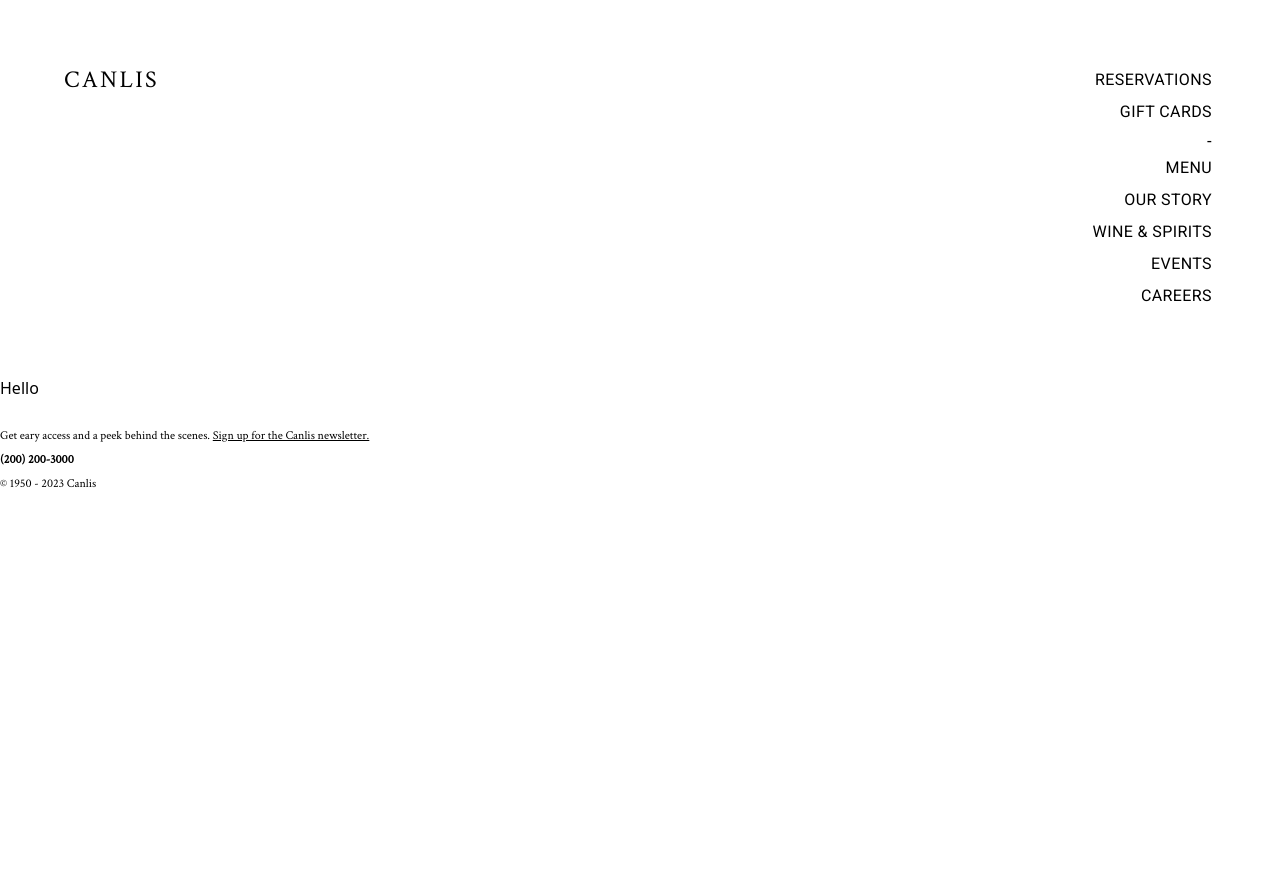
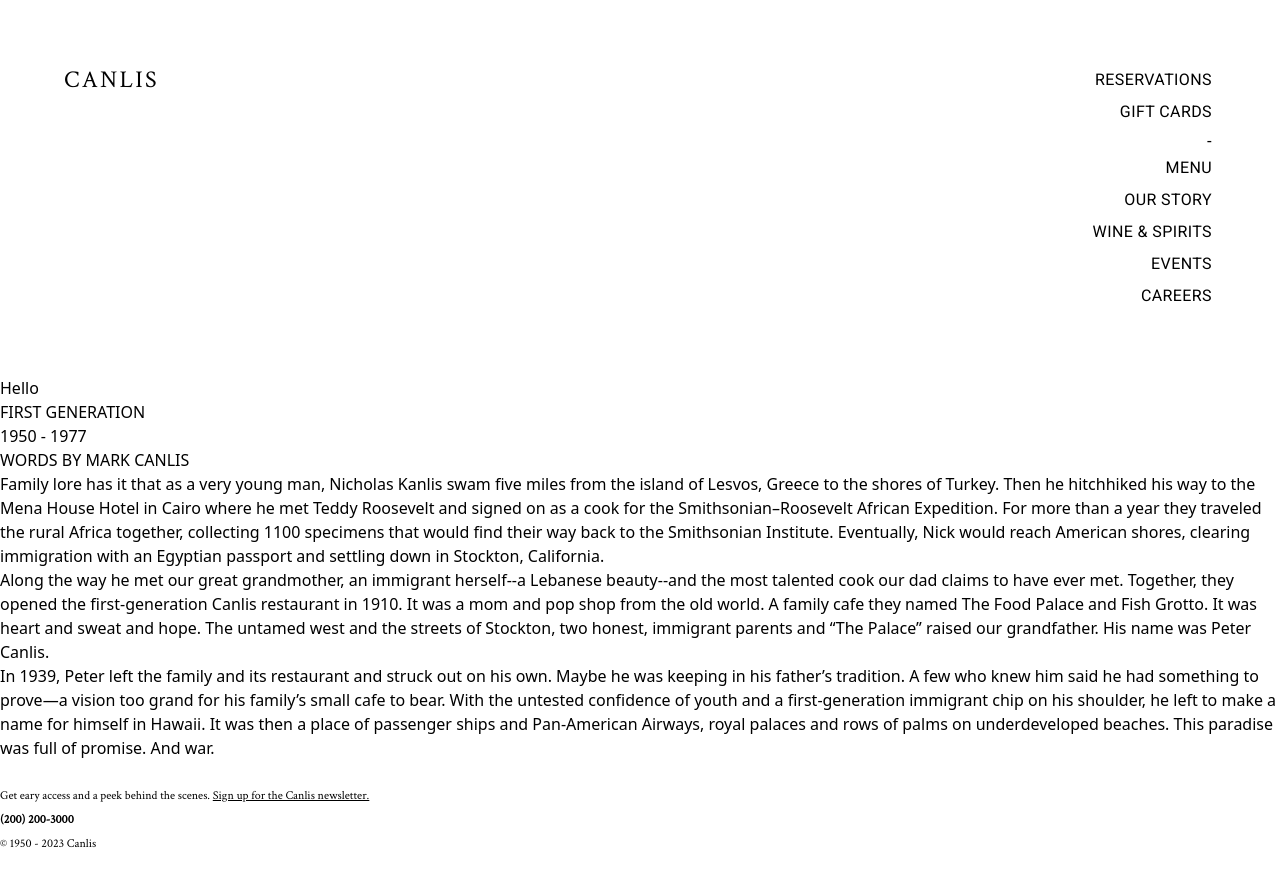
Before and after one commit to kennedymahoro/restaurant, a Next.js app: page /ourstory in a window 1280 px wide. Before the commit the page ends 800 px from the top, so only its background shows below. Built offline with nearby package versions, Linux system fonts and the light colour scheme.

Commit message:
continuing ourstory

```diff
--- a/src/app/ourstory/page.tsx
+++ b/src/app/ourstory/page.tsx
@@ -5,6 +5,22 @@ export default function Ourstory(){
     <div>
       <Navbar />
       <p>Hello</p>
+      <div>
+        <p>FIRST GENERATION</p>
+        <p>1950 - 1977</p>
+      </div>
+      <div>
+        <h6>WORDS BY MARK CANLIS</h6>
+        <p>
+          Family lore has it that as a very young man, Nicholas Kanlis swam five miles from the island of Lesvos, Greece to the shores of Turkey. Then he hitchhiked his way to the Mena House Hotel in Cairo where he met Teddy Roosevelt and signed on as a cook for the Smithsonian–Roosevelt African Expedition. For more than a year they traveled the rural Africa together, collecting 1100 specimens that would find their way back to the Smithsonian Institute. Eventually, Nick would reach American shores, clearing immigration with an Egyptian passport and settling down in Stockton, California.
+        </p>
+        <p>
+          Along the way he met our great grandmother, an immigrant herself--a Lebanese beauty--and the most talented cook our dad claims to have ever met. Together, they opened the first-generation Canlis restaurant in 1910. It was a mom and pop shop from the old world. A family cafe they named The Food Palace and Fish Grotto. It was heart and sweat and hope. The untamed west and the streets of Stockton, two honest, immigrant parents and “The Palace” raised our grandfather. His name was Peter Canlis.
+        </p>
+        <p>
+          In 1939, Peter left the family and its restaurant and struck out on his own. Maybe he was keeping in his father’s tradition. A few who knew him said he had something to prove—a vision too grand for his family’s small cafe to bear. With the untested confidence of youth and a first-generation immigrant chip on his shoulder, he left to make a name for himself in Hawaii. It was then a place of passenger ships and Pan-American Airways, royal palaces and rows of palms on underdeveloped beaches. This paradise was full of promise. And war.
+        </p>
+      </div>
       <Footer />
     </div>
   )
```
